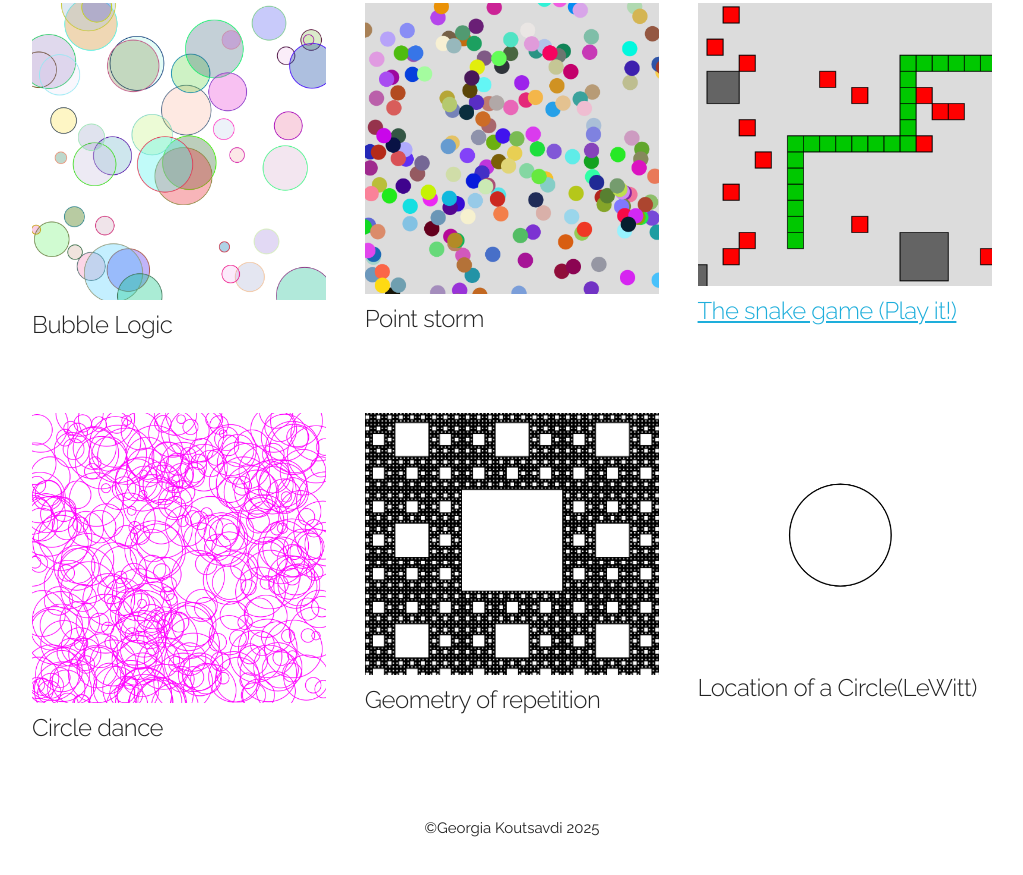
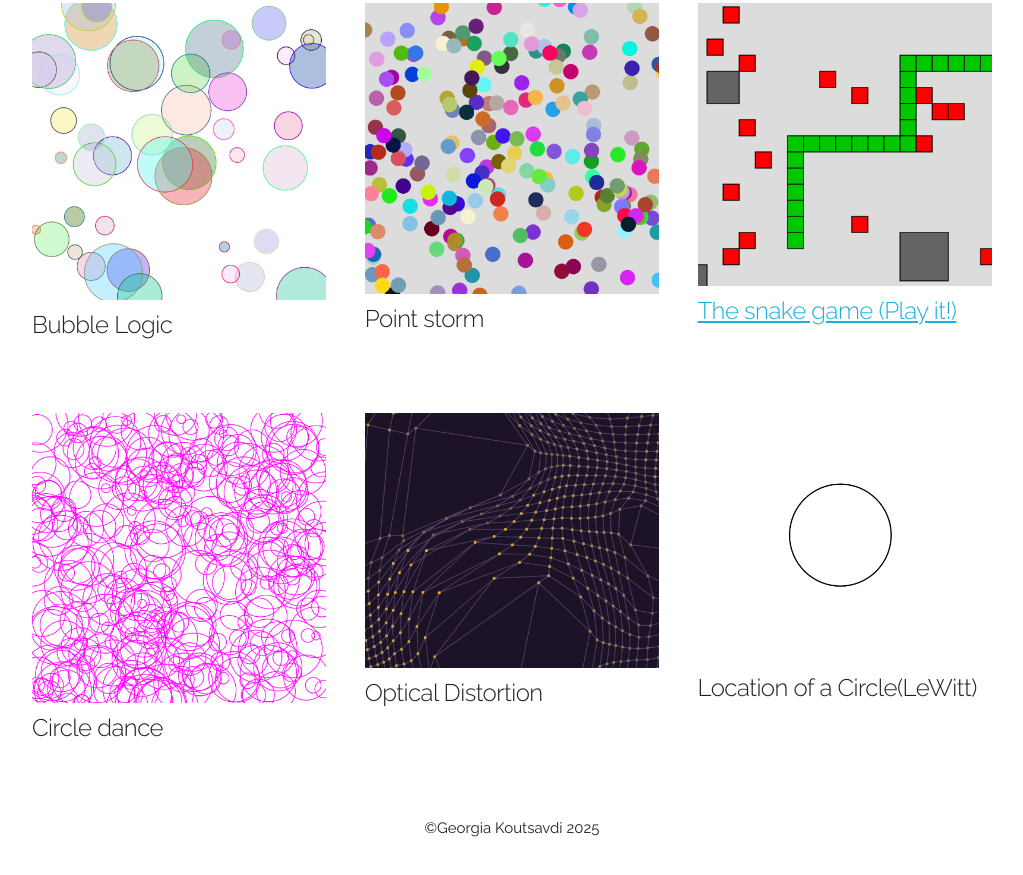
Before and after one commit to georgiapage/Jo-s-Lab, a plain HTML site: page index.html in a window 1280 px wide. Shown: the part 1400-2275 px from the top of the page, without its empty margins (128-1151 px from the left). Drawn offline with Linux system fonts and the light colour scheme.

Commit message:
Add files via upload

```diff
--- a/index.html
+++ b/index.html
@@ -94,8 +94,8 @@
         <h5>Circle dance</h5>
       </div>
       <div class="four columns">
-        <img src="jo222.png" class ="scale-with-grid">
-        <h5>Geometry of repetition</h5>
+        <img src="jo2806.png" class ="scale-with-grid">
+        <h5>Optical Distortion</h5>
       </div>
       <div class="four columns">
         <img src="jo111.png" class ="scale-with-grid">
```
